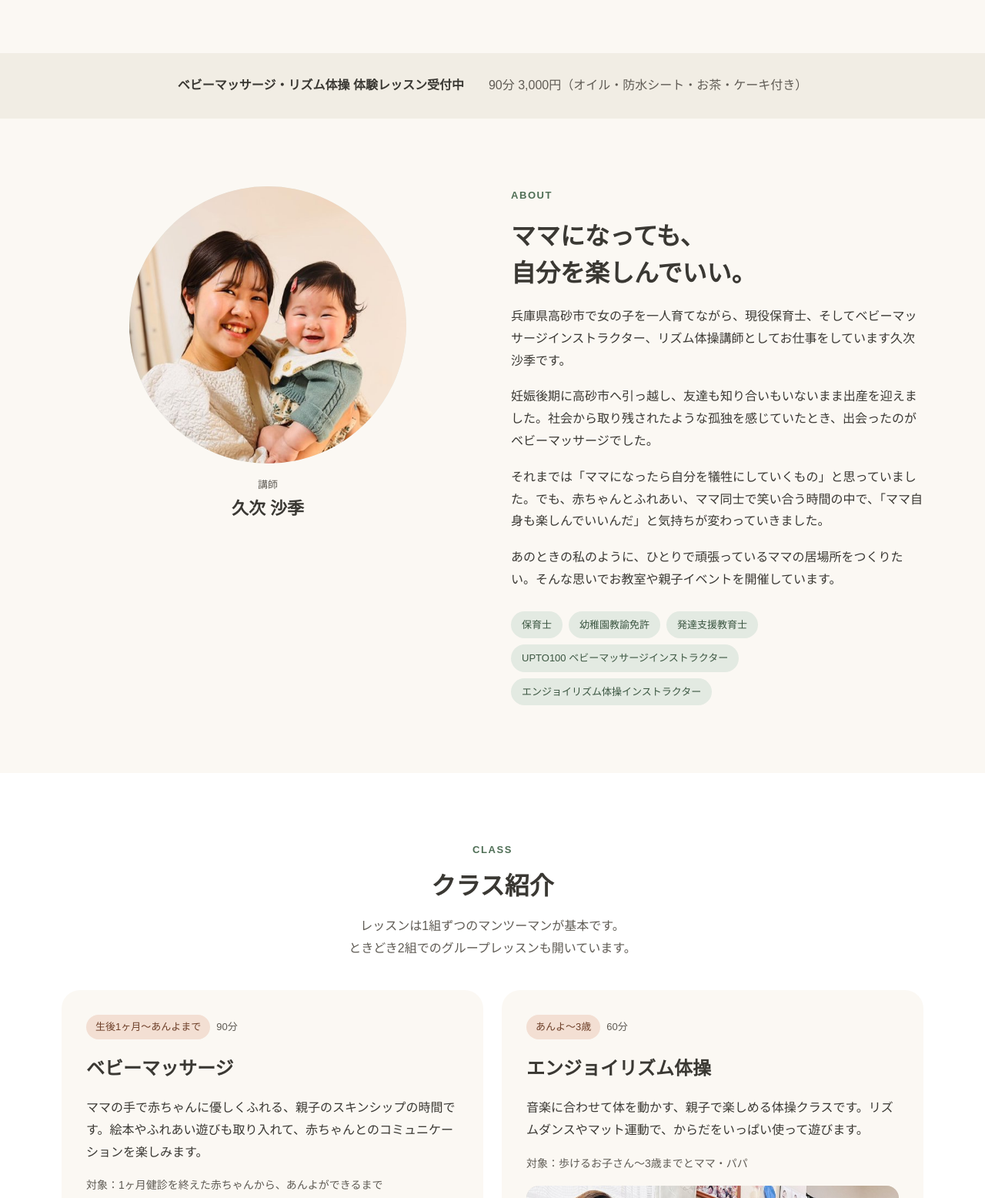
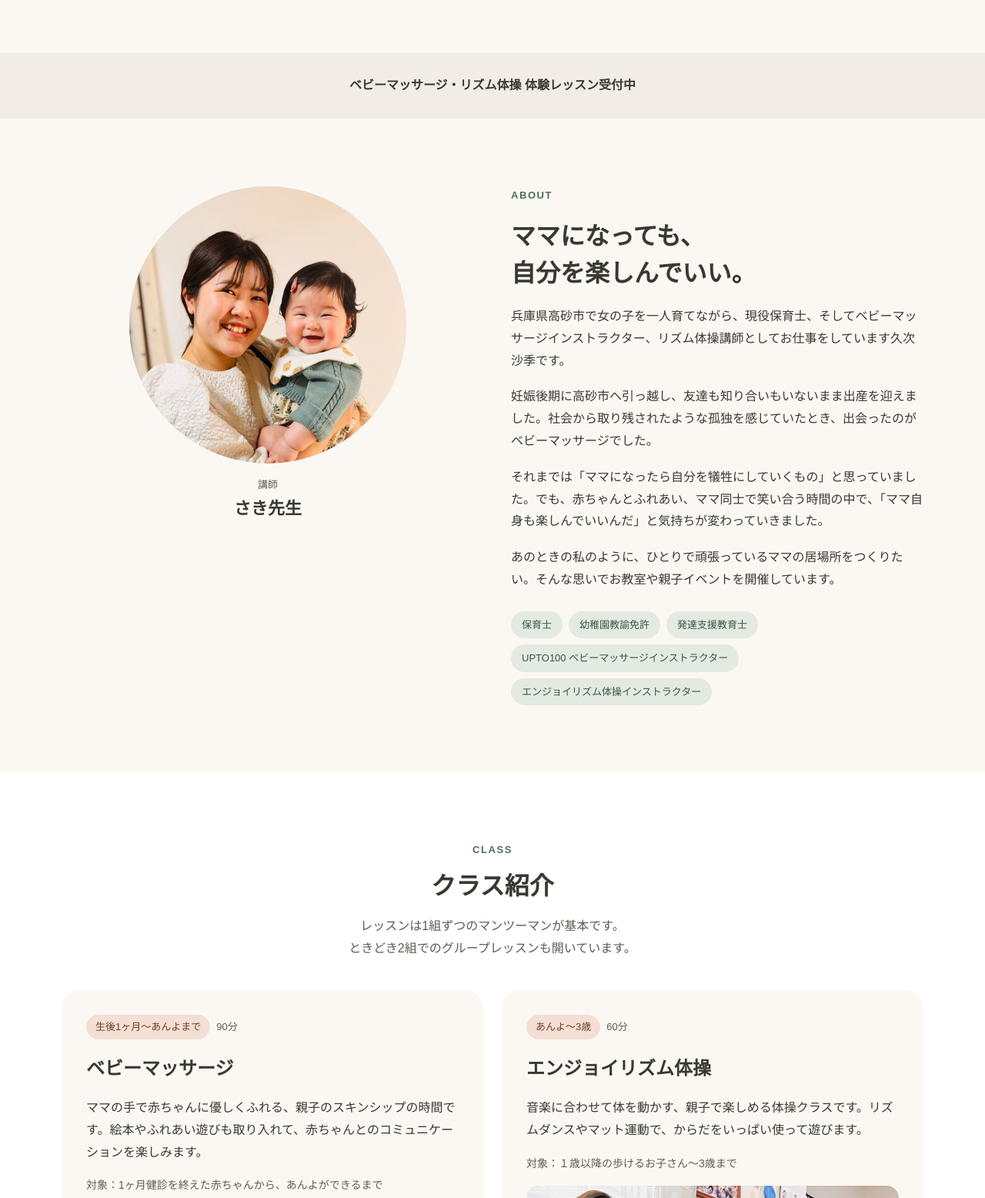
Before and after one commit to sakiotonohababy/sakiotonohababy.github.io, a plain HTML site: page index.html in a window 1280 px wide. Shown: the part 584-2140 px from the top of the page at 77% size. Drawn offline with Linux system fonts and the light colour scheme; a web font is replaced by a local one.

Commit message:
Ver 1.1
HP初回公開の修正

```diff
--- a/index.html
+++ b/index.html
@@ -49,7 +49,6 @@ a{color:#4E6E55}a:hover{color:#3B5641}
 <section style="background: #F1EDE4; padding: 28px 24px">
 <div style="max-width: 1120px; margin: 0 auto; display: flex; flex-wrap: wrap; justify-content: center; align-items: center; gap: 12px 32px; text-align: center">
 <div style="font-weight: 700">ベビーマッサージ・リズム体操 体験レッスン受付中</div>
-<div style="color: #5F5B54">90分 3,000円（オイル・防水シート・お茶・ケーキ付き）</div>
 </div>
 </section>
 
@@ -59,7 +58,7 @@ a{color:#4E6E55}a:hover{color:#3B5641}
 <img src="images/instructor.jpg" alt="講師の久次沙季と娘" style="width: 100%; max-width: 360px; aspect-ratio: 1; border-radius: 50%; object-fit: cover; object-position: 50% 30%; background: #E3EAE2">
 <div style="text-align: center">
 <div style="font-size: 13px; color: #5F5B54">講師</div>
-<div style="font-size: 22px; font-weight: 700">久次 沙季</div>
+<div style="font-size: 22px; font-weight: 700">さき先生</div>
 </div>
 </div>
 <div style="display: flex; flex-direction: column; gap: 18px">
@@ -114,7 +113,7 @@ a{color:#4E6E55}a:hover{color:#3B5641}
 </div>
 <h3 style="margin: 0; font-size: 24px">エンジョイリズム体操</h3>
 <p style="margin: 0">音楽に合わせて体を動かす、親子で楽しめる体操クラスです。リズムダンスやマット運動で、からだをいっぱい使って遊びます。</p>
-<p style="margin: 0; font-size: 14px; color: #5F5B54">対象：歩けるお子さん〜3歳までとママ・パパ</p>
+<p style="margin: 0; font-size: 14px; color: #5F5B54">対象：１歳以降の歩けるお子さん〜3歳まで</p>
 <img src="images/rhythm.jpg" alt="リズム体操クラスで親子で遊ぶ様子" style="width: 100%; aspect-ratio: 3 / 4; border-radius: 16px; object-fit: cover; object-position: 50% 0%; background: #EAE3D6">
 <div style="border-top: 1px dashed #D9D1C3; padding-top: 16px; display: flex; flex-direction: column; gap: 10px">
 <div style="font-weight: 700; font-size: 15px">レッスンの流れ</div>
@@ -185,7 +184,7 @@ a{color:#4E6E55}a:hover{color:#3B5641}
 <td style="padding: 16px 20px">エンジョイリズム体操（60分）</td>
 <td style="padding: 16px 12px">2,000円</td>
 <td style="padding: 16px 12px">2,000円</td>
-<td style="padding: 16px 20px 16px 12px">5,400円<br><span style="font-size: 13px; color: #5F5B54">製作付き</span></td>
+<td style="padding: 16px 20px 16px 12px">5,500円<br><span style="font-size: 13px; color: #5F5B54">製作付き</span></td>
 </tr>
 <tr style="border-bottom: 1px solid #EFE9DE">
 <td style="padding: 16px 20px">オンラインレッスン（60分）</td>
```
